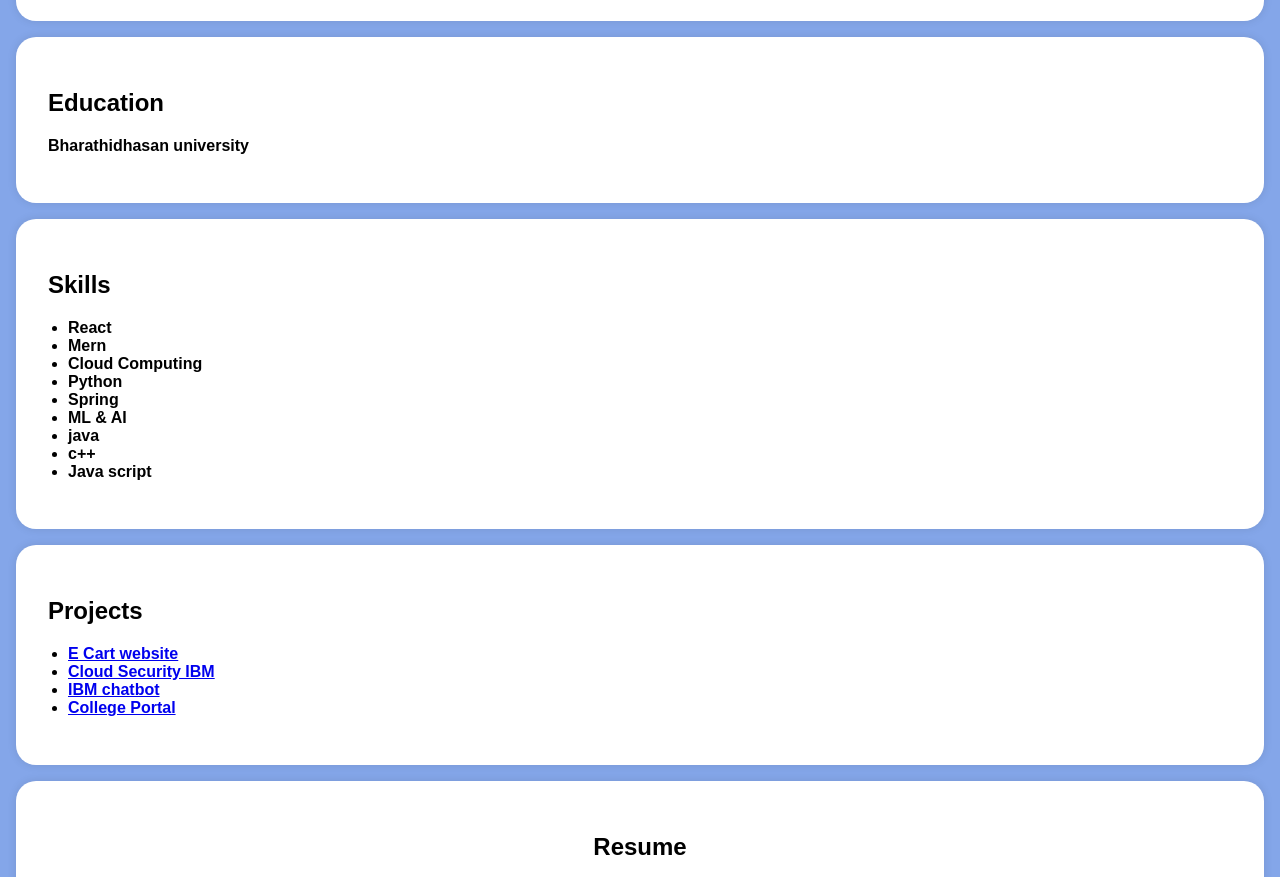
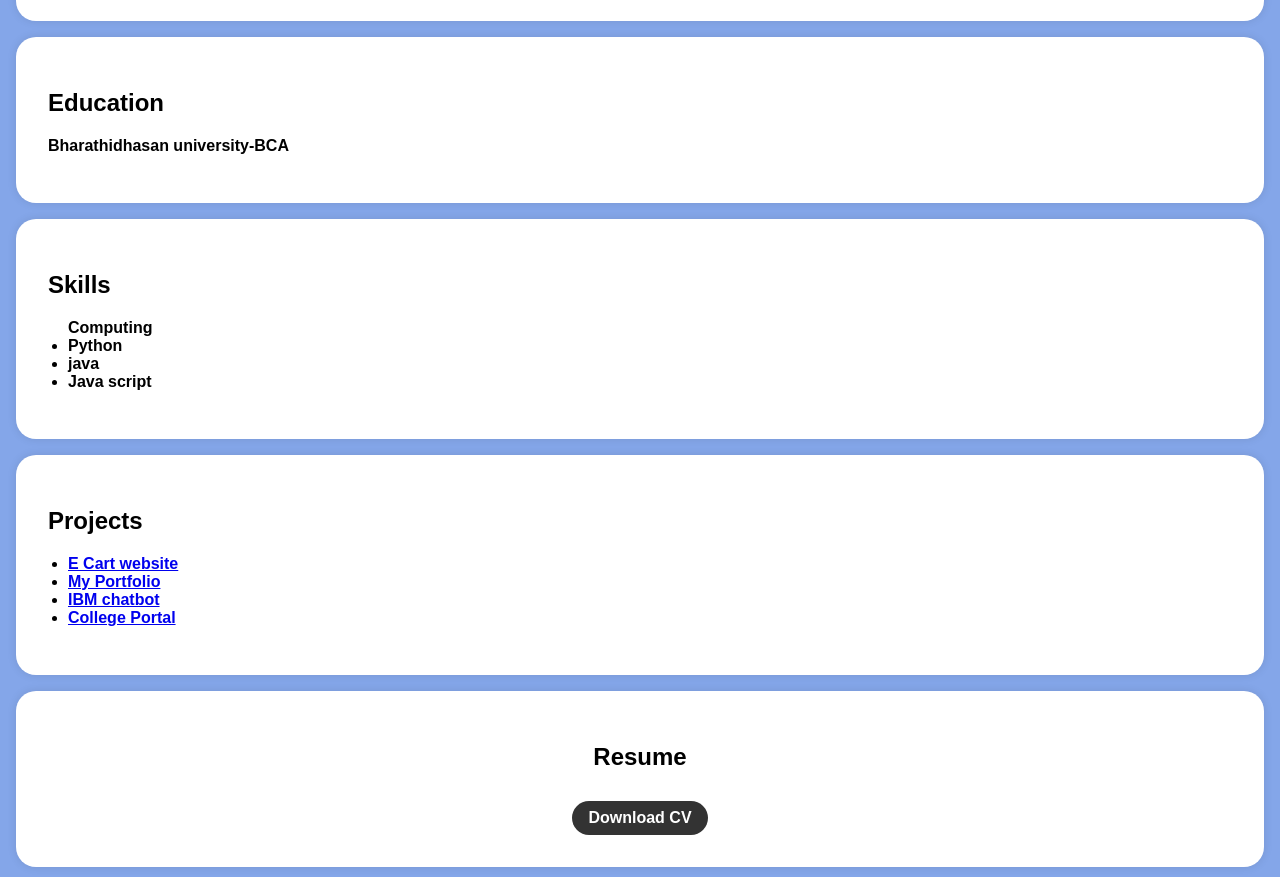
Before and after one commit to asbdu26223052620500112022/digital--portfilio-, a plain HTML site: page index.html in a window 1280 px wide. Shown: the part 409-1286 px from the top of the page. Drawn offline with Linux system fonts and the light colour scheme.

Commit message:
Update index.html

```diff
--- a/index.html
+++ b/index.html
@@ -123,7 +123,7 @@ years of teaching experience and my curriculum development skil
     <section id="education">
         <div class="section-content">
             <h2>Education</h2>
-            <p>Bharathidhasan university</p>
+            <p>Bharathidhasan university-BCA</p>
 
 
         </div>
@@ -133,14 +133,12 @@ years of teaching experience and my curriculum development skil
         <div class="section-content">
             <h2>Skills</h2>
             <ul>
-                <li>React</li>
-                <li>Mern</li>
-                <li>Cloud Computing</li>
+
+
+                 Computing</li>
                 <li>Python</li>
-                <li>Spring</li>
-                <li>ML & AI</li>
                 <li>java</li>
-                <li>c++</li>
+
                 <li>Java script</li>
             </ul>
         </div>
@@ -151,7 +149,7 @@ years of teaching experience and my curriculum development skil
             <h2>Projects</h2>
             <ul>
                 <li><a href="#">E Cart website</a></li>
-                <li><a href="#">Cloud Security IBM</a></li>
+                <li><a href="#">My Portfolio</a></li>
                 <li><a href="#">IBM chatbot</a></li>
                 <li><a href="#">College Portal</a></li>
                 <!-- Add more project links here -->
```
